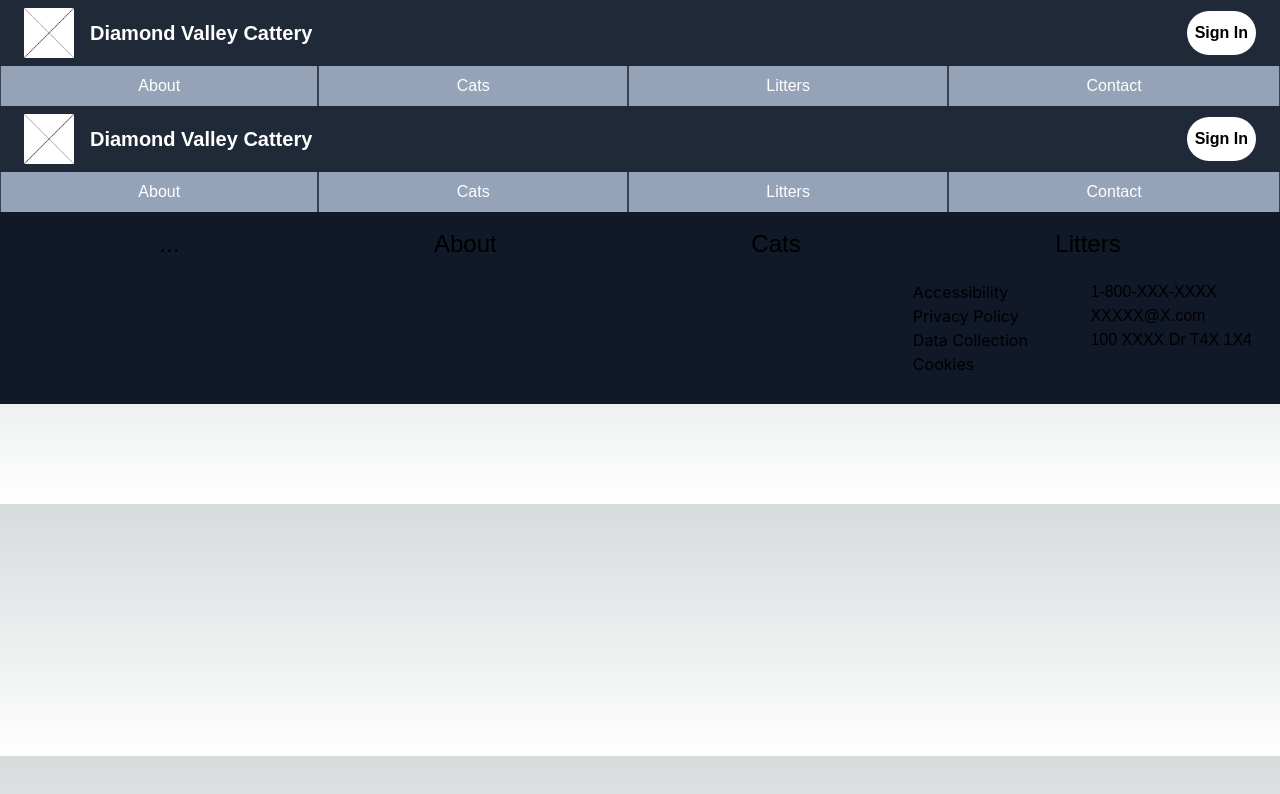
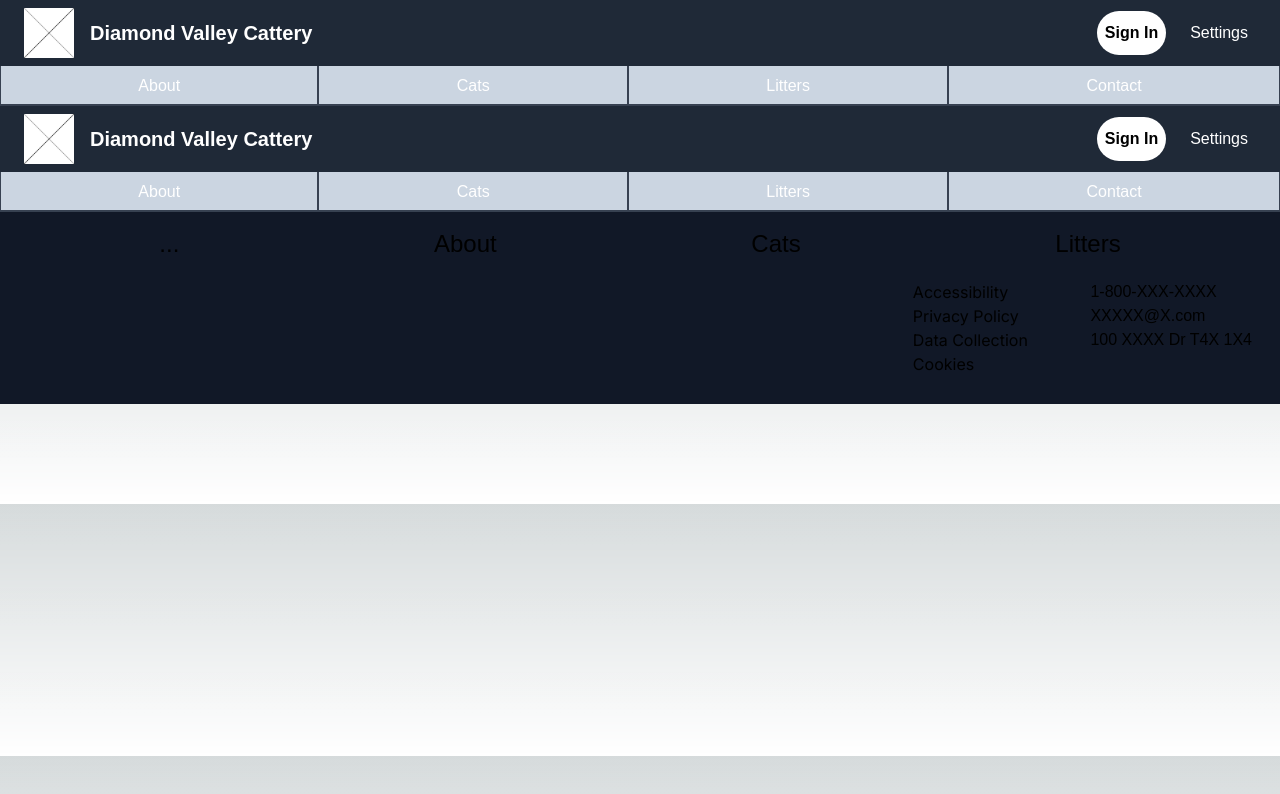
Before and after one commit to afern140/Diamond-Valley-Cattery-Website, a Next.js app: page /navbar in a window 1280 px wide. Shown: the top 794 px of the page. Built offline with nearby package versions, Linux system fonts and the light colour scheme; no server answers.

Commit message:
addSettingsAndDarkTheme

```diff
--- a/app/components/carousel.js
+++ b/app/components/carousel.js
@@ -75,7 +75,7 @@ export default function CarouselDefault() {
 	  autoplay
 	  loop
 	  navigation={({setActiveIndex, activeIndex, length}) => (
-		<div className="absolute bottom-0 left-2/4 z-50 flex -translate-x-2/4 gap-2">
+		<div className="absolute bottom-0 left-2/4 z-20 flex -translate-x-2/4 gap-2">
 		  {new Array(length).fill("").map((_, i) => (
 			<span
 			  key={i}
--- /dev/null
+++ b/app/components/theme-provider.js
@@ -0,0 +1,11 @@
+"use client"
+
+import * as React from "react"
+import { ThemeProvider as NextThemesProvider } from "next-themes"
+import { ThemeProviderProps } from "next-themes/dist/types"
+
+export function ThemeProvider({ children, ...props }) {
+  return <NextThemesProvider {...props}>
+            {children}
+        </NextThemesProvider>
+}
--- a/app/layout.js
+++ b/app/layout.js
@@ -5,6 +5,8 @@ import Footer from "./footer/page";
 import { AuthContextProvider } from "./_utils/auth-context";
 import { UserProvider } from "./_utils/user_services";
 import { ChatProvider } from "./_utils/chat-context";
+
+import { ThemeProvider } from "next-themes";
 
 const inter = Inter({ subsets: ["latin"] });
 
@@ -20,9 +22,13 @@ export default function RootLayout({ children }) {
         <ChatProvider>
           <html lang="en">
             <body className={inter.className}>
-              <Navigation />
-              {children}
-              <Footer />
+              <ThemeProvider
+              attribute="class"
+              enableSystem="false">
+                <Navigation />
+                {children}
+                <Footer />
+              </ThemeProvider>
             </body>
           </html>
         </ChatProvider>
--- a/app/navbar/page.js
+++ b/app/navbar/page.js
@@ -1,15 +1,18 @@
 "use client"
-import React from "react";
+import React, { useState, useEffect } from "react";
 import Link from "next/link";
 import Logo from "./Logo";
 import {useUserAuth} from "../_utils/auth-context";
-
+import { useTheme } from "next-themes";
 
 const Navbar = () => {
     const {user,firebaseSignOut} = useUserAuth();
     function handleSignOut(){
       firebaseSignOut();
  }
+
+ const [expandSettings, setExpandSettings] = useState(false);
+ const { theme, setTheme } = useTheme("light");
 
   return (
     <div className="font-sans text-white font-normal text-base">
@@ -27,10 +30,28 @@ const Navbar = () => {
                     {user && <button className="p-2.5 rounded-3xl bg-white font-bold px-2 text-black" onClick={handleSignOut}>Sign Out</button> }
                     {/*<button className="h-12 rounded-3xl bg-white font-bold px-5 text-black" onClick={handleClick}>Sign In</button>*/}
                 </li>
+                <li>
+                  <button className={"p-2 rounded-xl transition duration-300 hover:bg-gray-700 active:bg-gray-500 " + (expandSettings ? "bg-gray-600" : "")}
+                          onClick={() => setExpandSettings(!expandSettings)}>Settings</button>
+
+                  { expandSettings &&
+                    <div className="bg-white dark:bg-gray-600 w-80 h-fit absolute right-0 z-40 rounded-lg border-2 border-gray-300 shadow mt-2 transition duration-300">
+                      <div className="flex p-2 space-x-4 text-black dark:text-white">
+                        <p>Dark Theme</p>
+                        <button className="rounded-full" onClick={() => setTheme(theme === "dark" ? "light" : "dark")}>
+                          <div className={"w-12 h-6 rounded-full border-2 flex transition duration-200 bg-gray-700 dark:bg-green-400"} >
+                            <div className={"bg-gray-300 dark:bg-white size-4 rounded-full m-auto transition duration-300 -translate-x-3 dark:translate-x-3"} />
+                          </div>
+                        </button>
+                      </div>
+                    </div>
+                  }
+
+                </li>
             </ul>
           </div>
       </div>
-      <div className="flex w-full h-10 bg-slate-400 sticky justify-between">
+      <div className="flex w-full h-10 bg-slate-300 justify-between -z-10 border-b-2 border-gray-700">
         <Link href="" className="flex-grow border-l border-r border-solid border-gray-700 text-center"><button className="mt-2">About</button></Link>
         <Link href="/cats" className="flex-grow border-l border-r border-solid border-gray-700 text-center"><button className="mt-2">Cats</button></Link>
         <Link href="/litters" className="flex-grow border-l border-r border-solid border-gray-700 text-center"><button className="mt-2">Litters</button></Link>
--- a/app/page.js
+++ b/app/page.js
@@ -1,11 +1,15 @@
+"use client"
+
 import Image from 'next/image'
 import Link from 'next/link'
 import CarouselDefault from './components/carousel';
 import Button from './components/displaybutton'
+import React from 'react';
 
 export default function Home() {
+
   return (
-    <div className="w-full bg-white">
+    <div className="w-full bg-white dark:bg-gray-700 -z-10">
       <div className="container mx-auto">
         <CarouselDefault />
 
--- a/package.json
+++ b/package.json
@@ -16,9 +16,11 @@
     "firebaseui": "^6.1.0",
     "next": "^14.1.0",
     "next-auth": "^4.24.5",
+    "next-themes": "^0.3.0",
     "react": "^18.2.0",
     "react-dom": "^18.2.0",
     "react-firebase-hooks": "^5.1.1",
+    "react-native-heroicons": "^4.0.0",
     "uuid": "^9.0.1"
   },
   "devDependencies": {
--- a/tailwind.config.js
+++ b/tailwind.config.js
@@ -23,5 +23,6 @@ module.exports = {
       }
     },
   },
+  darkMode: "class",
   plugins: [],
 }
```
Also changed, not shown: 1 other file (tests, documents, lock files or other folders).
